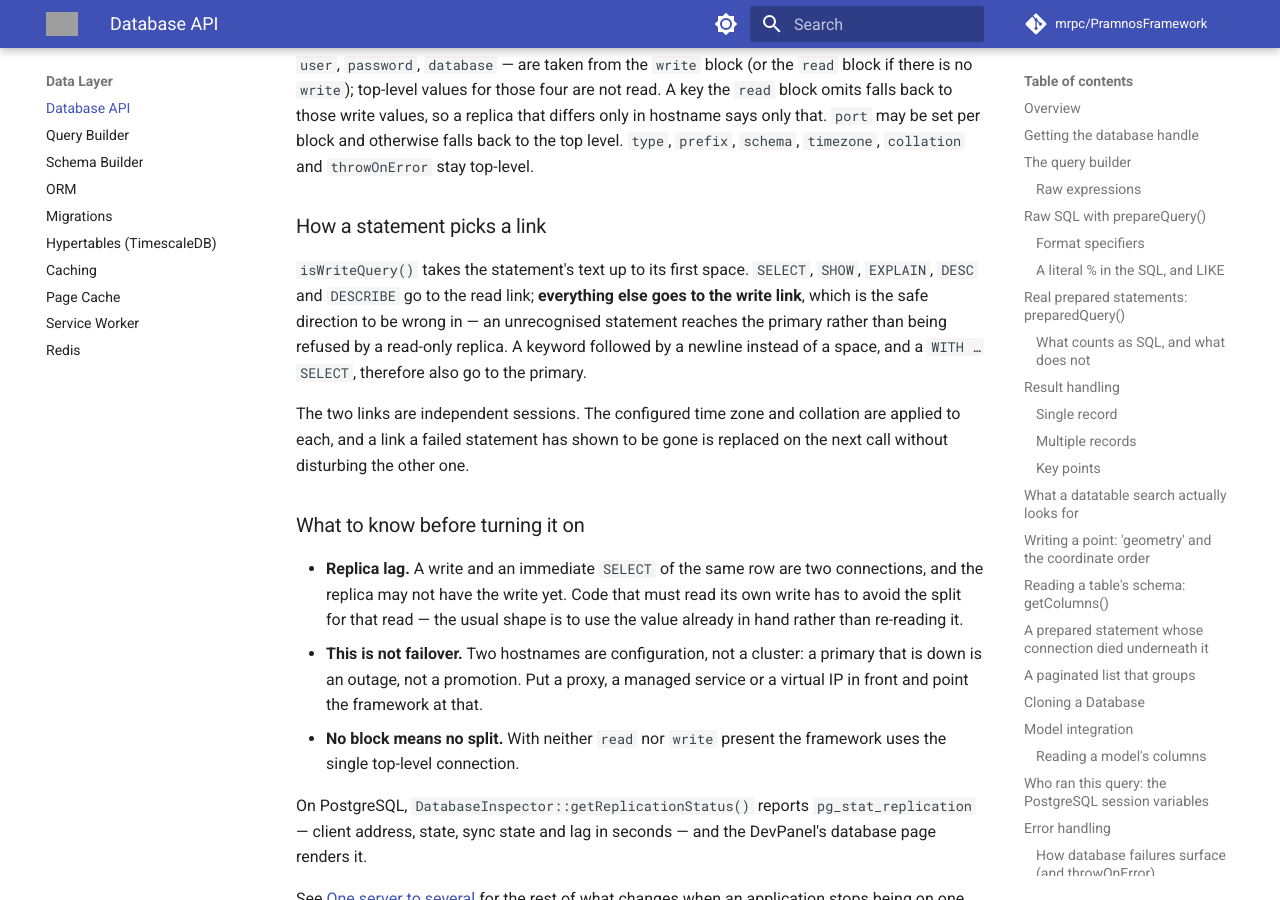
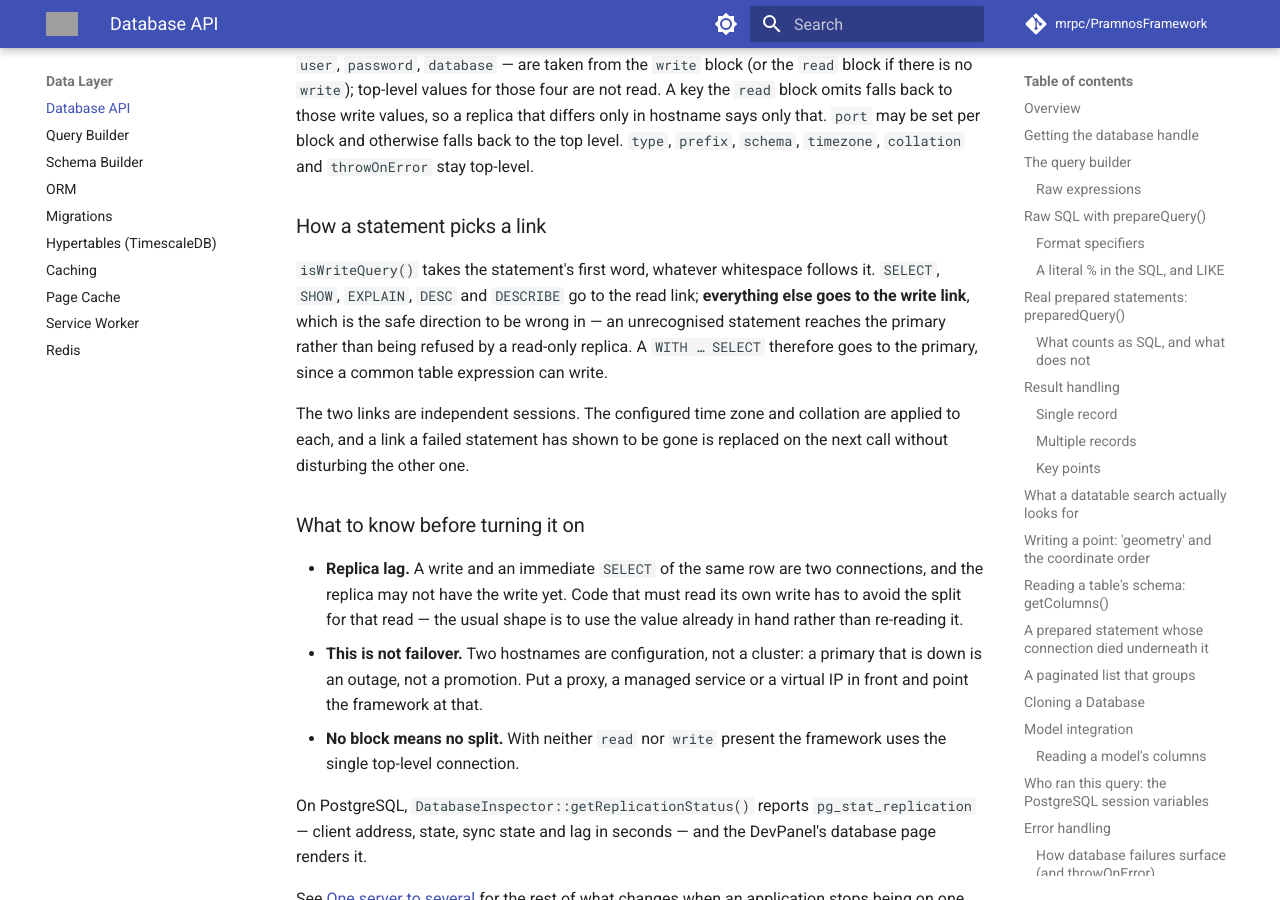
Before and after one commit to mrpc/PramnosFramework, an MkDocs documentation site: the page built from docs/Pramnos_Database_API_Guide.md, in a window 1280 px wide and 900 px high, scrolled down 27237 px. Built offline with MkDocs 1.6.1 and Material for MkDocs 9.7.7, drawn with Linux system fonts in a browser that asks for light colours; comment, search, counter and statistics services are not loaded; grey boxes are pictures that could not be loaded.

Commit message:
fix(database): isWriteQuery() reads the first word whatever whitespace follows it

```diff
--- a/docs/Pramnos_Database_API_Guide.md
+++ b/docs/Pramnos_Database_API_Guide.md
@@ -1255,11 +1255,11 @@ only that. `port` may be set per block and otherwise falls back to the top level
 
 ### How a statement picks a link
 
-`isWriteQuery()` takes the statement's text up to its first space. `SELECT`, `SHOW`, `EXPLAIN`,
+`isWriteQuery()` takes the statement's first word, whatever whitespace follows it. `SELECT`, `SHOW`, `EXPLAIN`,
 `DESC` and `DESCRIBE` go to the read link; **everything else goes to the write link**, which is the
 safe direction to be wrong in — an unrecognised statement reaches the primary rather than
-being refused by a read-only replica. A keyword followed by a newline instead of a space, and a
-`WITH … SELECT`, therefore also go to the primary.
+being refused by a read-only replica. A `WITH … SELECT` therefore goes to the primary, since a
+common table expression can write.
 
 The two links are independent sessions. The configured time zone and collation are applied
 to each, and a link a failed statement has shown to be gone is replaced on the next call
```
Also changed, not shown: docs/version-history/posts/2026-10-14.md (+9 -1 lines), 2 other files.
